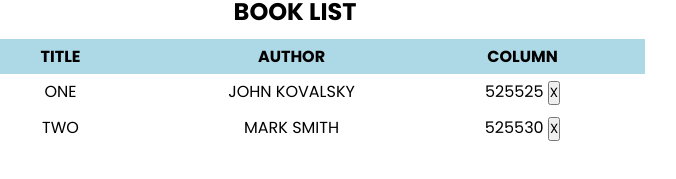
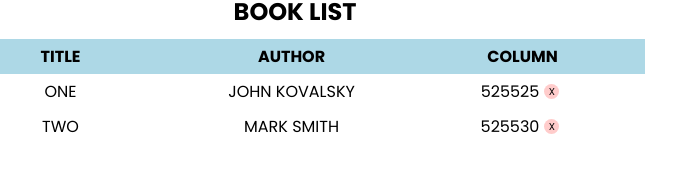
Before and after one commit to KamilShape/my_book_list, a plain HTML site: page index.html in a window 1280 px wide. Shown: the part 313-492 px from the top of the page, 345-1021 px from the left. Drawn offline with Linux system fonts and the light colour scheme.

Commit message:
add delete_button style

```diff
--- a/style.scss
+++ b/style.scss
@@ -14,6 +14,12 @@ section {
 .width-settings {
     width: 80%;
     margin: 0 auto;
+}
+
+button {
+    &:hover {
+        cursor: pointer;
+    }
 }
 
 .input {
@@ -63,9 +69,23 @@ section {
         }
     }
     &_col {
+        display: flex;
+        justify-content: center;
         width: 33%;
         padding: 5px;
         text-align: center;
         text-transform: uppercase;
     }
 }
+
+.delete_button {
+    width: 15px;
+    height: 15px;
+    margin: auto 5px;
+    font-size: 10px;
+    text-align: center;
+    line-height: 100%;
+    background-color: rgb(255, 204, 203);
+    border-radius: 50%;
+    border: none;
+}
```
Also changed, not shown: style.css, 1 other file.
